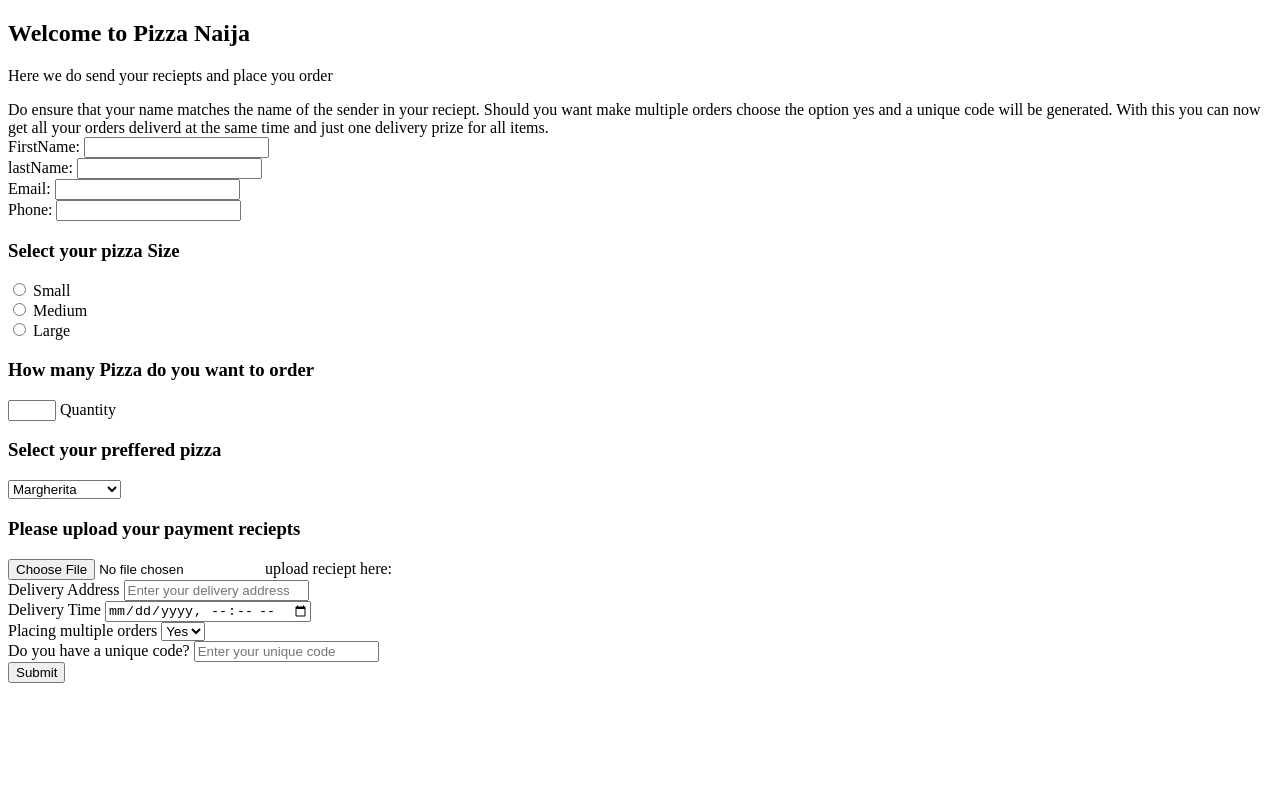
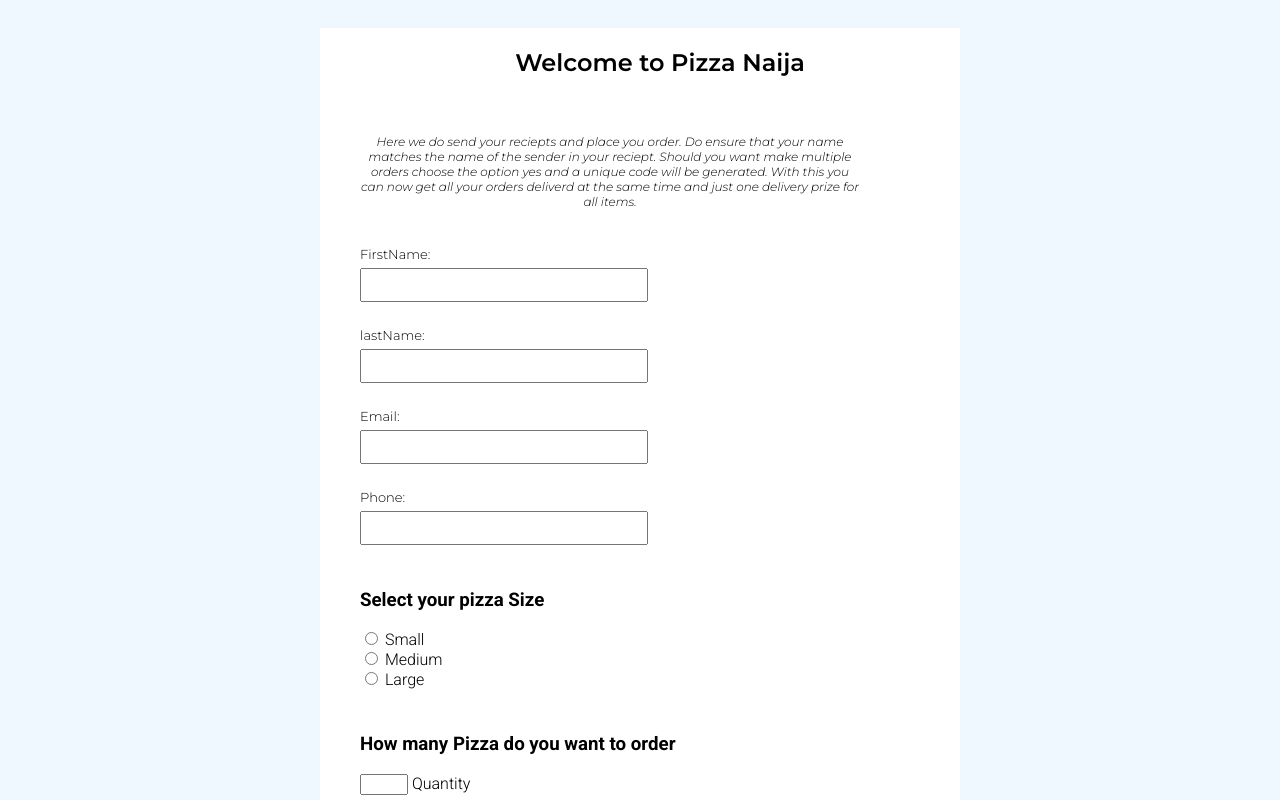
Before and after one commit to GideonGreenDape/pizzaforms, a plain HTML site: page index.html in a window 1280 px wide. Shown: the top 800 px of the page. Drawn offline with Linux system fonts and the light colour scheme.

Commit message:
Refactor pizza order form layout and styles for improved user experience

```diff
--- /dev/null
+++ b/index.css
@@ -0,0 +1,61 @@
+body{
+    background-color: aliceblue;
+    display: flex;
+    flex-direction: column;
+    align-items: center;
+    font-family: "Roboto";
+    box-sizing: content-box;
+}
+
+form{
+    display: flex;
+    flex-direction: column;
+    align-items: start;
+    margin-top: 20px;
+    width:600px;
+    background-color: white;
+    font-weight: 300;
+    padding-left: 40px;
+    gap: 25px ;
+}
+
+#welcome_header{
+    align-self: center;
+}
+
+#welcome_text{
+    align-items: center;
+    font-size: 13px;
+    font-style: italic;
+    width: 500px;
+    display: flex;
+    font-size: 12px;
+    text-align: center;
+}
+
+.montserrat-bold {
+  font-family: "Montserrat", sans-serif;
+  font-optical-sizing: auto;
+  font-weight: 600;
+  font-style: normal;
+}
+
+
+.montserrat-thin {
+    font-family: "Montserrat", sans-serif;
+    font-optical-sizing: auto;
+    font-weight: 300;
+    font-style: normal;
+    font-size: 13px;
+  }
+
+  .general_input{
+    display:flex;
+    gap: 6px;
+    flex-direction: column;
+  }
+
+  .input_style{
+    width: 280px;
+    height: 28px;
+  }
--- a/index.html
+++ b/index.html
@@ -1,6 +1,17 @@
 <!DOCTYPE html>
 <html lang="en">
   <head>
+    <link rel="stylesheet" href="/index.css" />
+    <link rel="preconnect" href="https://fonts.googleapis.com" />
+    <link rel="preconnect" href="https://fonts.gstatic.com" crossorigin />
+    <link
+      href="https://fonts.googleapis.com/css2?family=Montserrat:ital,wght@0,100..900;1,100..900&display=swap"
+      rel="stylesheet"
+    />
+    <link
+      href="https://fonts.googleapis.com/css2?family=Roboto:ital,wght@0,100..900;1,100..900&display=swap"
+      rel="stylesheet"
+    />
     <meta charset="UTF-8" />
     <meta name="viewport" content="width=device-width, initial-scale=1.0" />
     <title>Pizza Naija</title>
@@ -13,32 +24,35 @@
       enctype="multipart/form-data"
       autocomplete="on"
     >
-      <h2>Welcome to Pizza Naija</h2>
-      <div>
-        <p>Here we do send your reciepts and place you order</p>
+      <h2 id="welcome_header" class="montserrat-bold" >Welcome to Pizza Naija</h2>
+      <div id="welcome_text" class="montserrat-thin">
+        <p>
+          Here we do send your reciepts and place you order.
           <span
             >Do ensure that your name matches the name of the sender in your
-          reciept. Should you want make multiple orders choose the option yes and a unique code will be generated. With this you
-          can now get all your orders deliverd at the same time and just one delivery prize for all items.</span
-
+            reciept. Should you want make multiple orders choose the option yes
+            and a unique code will be generated. With this you can now get all
+            your orders deliverd at the same time and just one delivery prize
+            for all items.</span
           >
+        </p>
       </div>
 
-           <div>
-            <label for="firstName" form="pizzaOrders">FirstName:</label>
-            <input type="text" id="firstName" name="firstName" required />
+      <div class="montserrat-thin general_input">
+        <label for="firstName"   form="pizzaOrders">FirstName:</label>
+        <input class="input_style" type="text" id="firstName" name="firstName" required />
       </div>
-           <div>
+      <div class="montserrat-thin general_input">
         <label for="lastName" form="pizzaOrders">lastName:</label>
-            <input type="text" id="lastName" name="lastName" required />
+        <input class="input_style" type="text" id="lastName" name="lastName" required />
       </div>
-          <div>
+      <div class="montserrat-thin general_input">
         <label for="email" form="pizzaOrders">Email:</label>
-            <input type="email" id="email" name="email" required />
+        <input class="input_style" type="email" id="email" name="email" required />
       </div>
-            <div>
+      <div class="montserrat-thin general_input">
         <label for="phone" form="pizzaOrders">Phone:</label>
-                <input type="tel" id="phone" name="phone" required />
+        <input class="input_style" type="tel" id="phone" name="phone" required />
       </div>
       <div>
         <h3>Select your pizza Size</h3>
@@ -58,19 +72,26 @@
       <div>
         <h3>How many Pizza do you want to order</h3>
         <div>
-                <input type="number" id="pizza-quantity" name="pizza-quantity" min="1" max="5" required />
+          <input
+            type="number"
+            id="pizza-quantity"
+            name="pizza-quantity"
+            min="1"
+            max="5"
+            required
+          />
           <label for="pizza-quantity">Quantity</label>
         </div>
       </div>
-            <div style="display: none;" >
-             <select name="filled"  size="2" id="filled">
+      <div style="display: none">
+        <select name="filled" size="2" id="filled">
           <option value="filled">filled</option>
           <option value="unfilled">unfilled</option>
         </select>
       </div>
       <div>
         <h3>Select your preffered pizza</h3>
-            <select name="pizzas" id="pizzas" >
+        <select name="pizzas" id="pizzas">
           <option value="Margherita">Margherita</option>
           <option value="pepperoni">pepperoni</option>
           <option value="Hawalian">Hawalian</option>
@@ -80,16 +101,33 @@
       </div>
       <div>
         <h3>Please upload your payment reciepts</h3>
-            <input type="file" id="reciept" name="reciept" accept=".jpg, .jpeg, .png, .pdf" required />
+        <input
+          type="file"
+          id="reciept"
+          name="reciept"
+          accept=".jpg, .jpeg, .png, .pdf"
+          required
+        />
         <label for="reciept">upload reciept here:</label>
       </div>
       <div>
         <label for="deliveryAddress">Delivery Address</label>
-            <input type="text" name="deliveryAddress" id="deliveryAddress" placeholder="Enter your delivery address" required />
+        <input
+          type="text"
+          name="deliveryAddress"
+          id="deliveryAddress"
+          placeholder="Enter your delivery address"
+          required
+        />
       </div>
       <div>
         <label for="deliveryTime">Delivery Time</label>
-            <input type="datetime-local" name="deliveryTime" id="deliveryTime" required />
+        <input
+          type="datetime-local"
+          name="deliveryTime"
+          id="deliveryTime"
+          required
+        />
       </div>
       <div>
         <label for="multipleorders">Placing multiple orders</label>
@@ -100,7 +138,13 @@
       </div>
       <div>
         <label for="uniquecode">Do you have a unique code?</label>
-            <input type="text" name="uniquecode" id="uniquecode" placeholder="Enter your unique code" required />
+        <input
+          type="text"
+          name="uniquecode"
+          id="uniquecode"
+          placeholder="Enter your unique code"
+          required
+        />
       </div>
       <div>
         <input type="button" value="Submit" id="submit" name="submit" />
```
Lines whose indentation alone changed are shown as unchanged.
